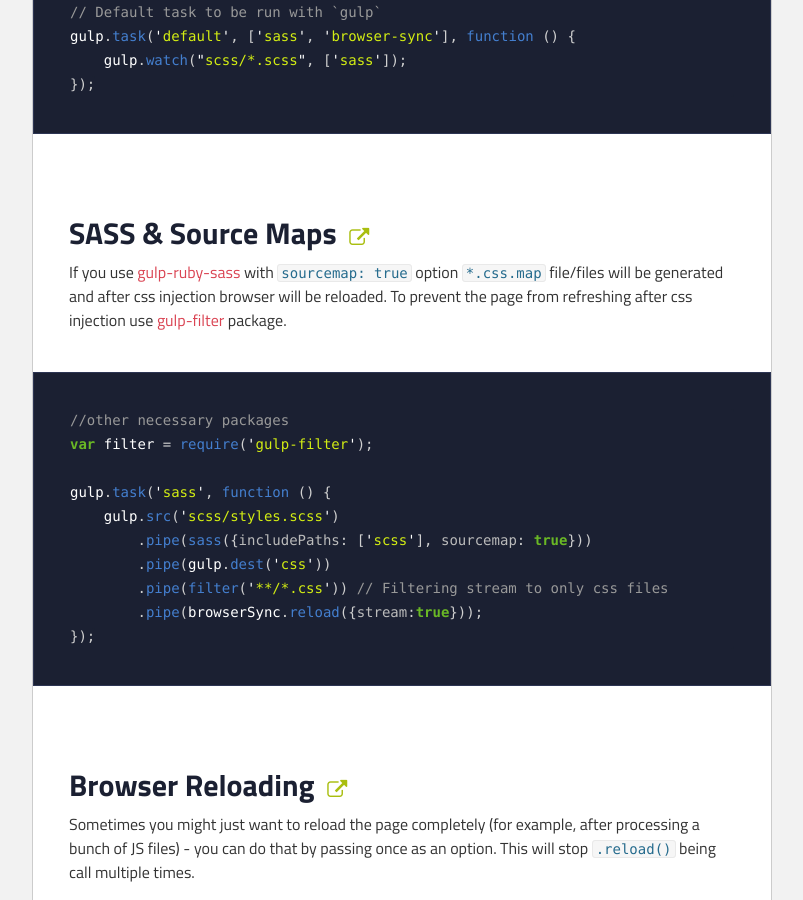
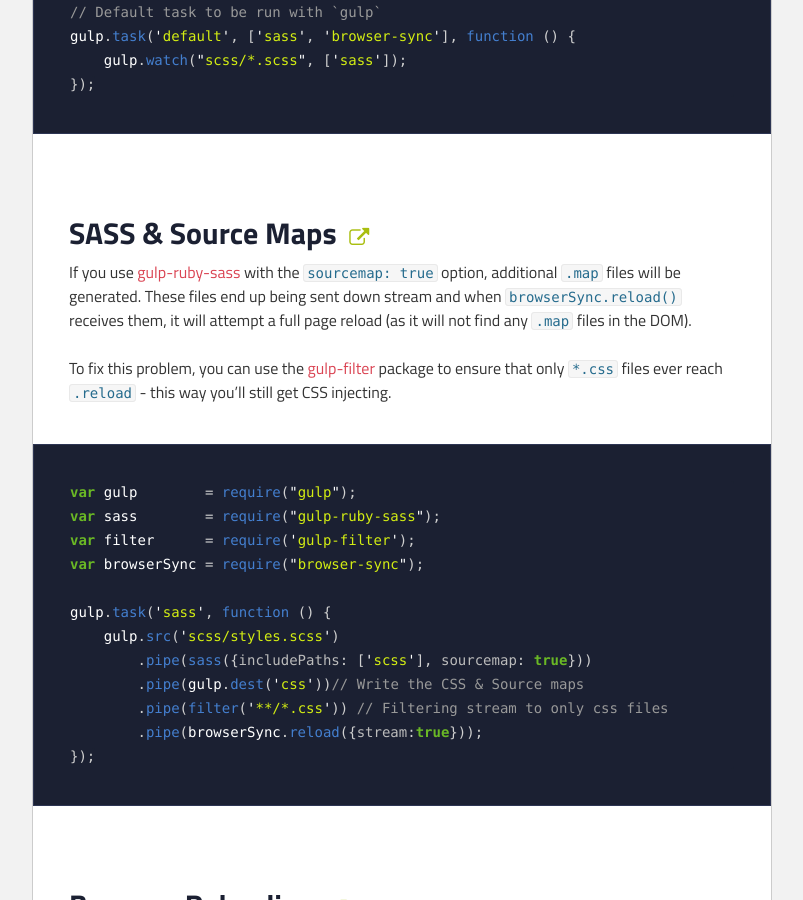
Before and after one commit to susoko/browser-sync-website, a Jekyll site: the page built from docs/gulp.md, in a window 1280 px wide and 900 px high, scrolled down 2065 px. Shown: the whole window, without its empty margins (238-1041 px from the left). Built offline with Jekyll 4.4.1, drawn with Linux system fonts in a browser that asks for light colours.

Commit message:
Doc typos and improvements

```diff
--- a/_includes/snippets/gulp/sass.maps.js
+++ b/_includes/snippets/gulp/sass.maps.js
@@ -1,10 +1,12 @@
-//other necessary packages
-var filter = require('gulp-filter');
+var gulp        = require("gulp");
+var sass        = require("gulp-ruby-sass");
+var filter      = require('gulp-filter');
+var browserSync = require("browser-sync");
 
 gulp.task('sass', function () {
     gulp.src('scss/styles.scss')
         .pipe(sass({includePaths: ['scss'], sourcemap: true}))
-        .pipe(gulp.dest('css'))
+        .pipe(gulp.dest('css'))// Write the CSS & Source maps
         .pipe(filter('**/*.css')) // Filtering stream to only css files
         .pipe(browserSync.reload({stream:true}));
 });
--- a/docs/gulp.md
+++ b/docs/gulp.md
@@ -35,9 +35,13 @@ all browsers will be informed of the changes. Because BrowserSync only cares abo
 
 {% include headerlink.html title="SASS & Source Maps" slug="gulp-sass-maps" %}
 
-If you use [gulp-ruby-sass](https://www.npmjs.org/package/gulp-ruby-sass) with `sourcemap: true` option `*.css.map` file/files will be
-generated and after css injection browser will be reloaded. To prevent the page from refreshing after
-css injection use [gulp-filter](https://www.npmjs.org/package/gulp-filter) package.
+If you use [gulp-ruby-sass](https://www.npmjs.org/package/gulp-ruby-sass) with the `sourcemap: true` option, additional `.map`
+files will be generated. These files end up being sent down stream and when `browserSync.reload()` receives them, it will attempt
+a full page reload (as it will not find any `.map` files in the DOM).
+
+To fix this problem, you can use the [gulp-filter](https://www.npmjs.org/package/gulp-filter) package to ensure that only `*.css`
+ files ever reach `.reload` - this way you'll still get CSS injecting.
+
 
 {% highlight javascript %}
 {% include snippets/gulp/sass.maps.js %}
```
Also changed, not shown: docs/api.md (+0 -1 lines), docs/grunt.md (+2 -2 lines).
